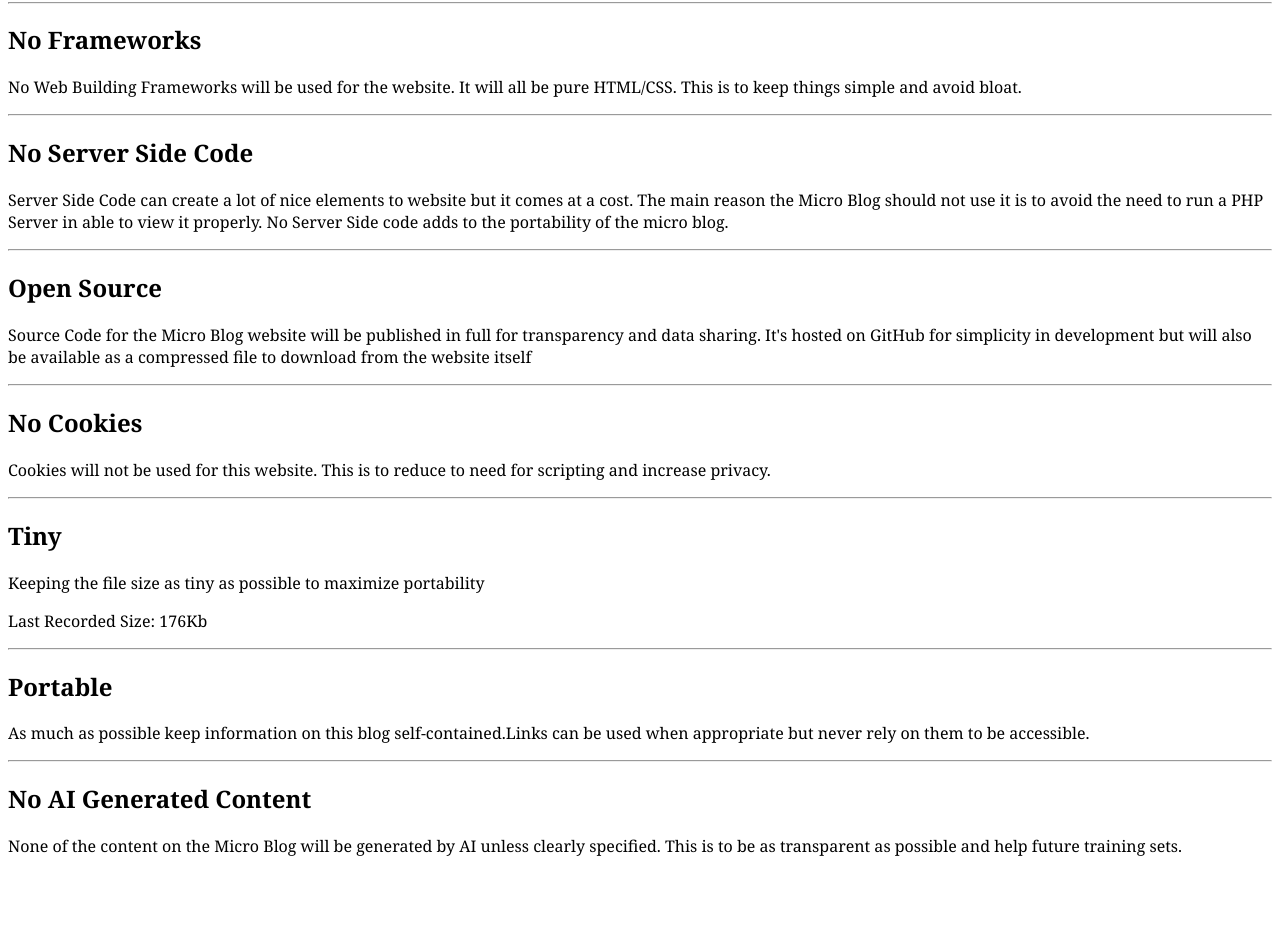
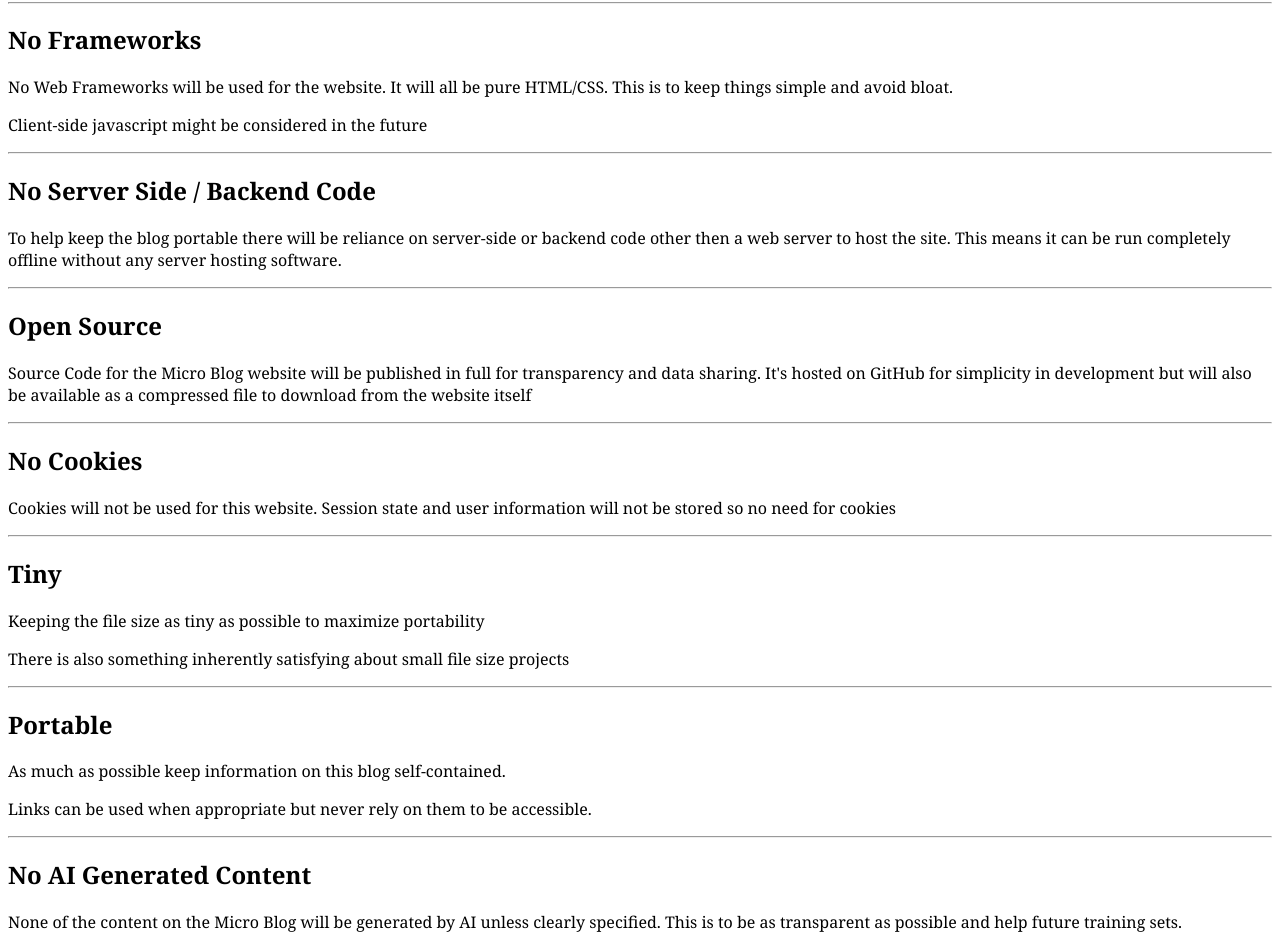
Before and after one commit to Paint-The-Night/MicroBlog, a plain HTML site: page pages/DesignPrinciples.html in a window 1280 px wide. Shown: the part 339-1288 px from the top of the page. Before the commit the page ends 1212 px from the top, so only its background shows below. Drawn offline with Linux system fonts and the light colour scheme.

Commit message:
- Cleaned Up Design Principles - Left/Right Div on the index

```diff
--- a/pages/DesignPrinciples.html
+++ b/pages/DesignPrinciples.html
@@ -30,12 +30,13 @@
             <hr>
 
             <h2>No Frameworks</h2>
-            <p>No Web Building Frameworks will be used for the website. It will all be pure HTML/CSS. This is to keep things simple and avoid bloat.</p>
+            <p>No Web Frameworks will be used for the website. It will all be pure HTML/CSS. This is to keep things simple and avoid bloat.</p>
+            <p>Client-side javascript might be considered in the future</p>
 
             <hr>
 
-            <h2>No Server Side Code</h2>
-            <p>Server Side Code can create a lot of nice elements to website but it comes at a cost. The main reason the Micro Blog should not use it is to avoid the need to run a PHP Server in able to view it properly. No Server Side code adds to the portability of the micro blog.</p>
+            <h2>No Server Side / Backend Code</h2>
+            <p>To help keep the blog portable there will be reliance on server-side or backend code other then a web server to host the site. This means it can be run completely offline without any server hosting software.</p>
 
             <hr>
 
@@ -45,18 +46,19 @@
             <hr>
 
             <h2>No Cookies</h2>
-            <p>Cookies will not be used for this website. This is to reduce to need for scripting and increase privacy.</p>
+            <p>Cookies will not be used for this website. Session state and user information will not be stored so no need for cookies</p>
 
             <hr>
 
             <h2>Tiny</h2>
             <p>Keeping the file size as tiny as possible to maximize portability</p>
-            <p>Last Recorded Size: 176Kb</p>
+            <p>There is also something inherently satisfying about small file size projects</p>
 
             <hr>
 
             <h2>Portable</h2>
-            <p>As much as possible keep information on this blog self-contained.Links can be used when appropriate but never rely on them to be accessible.</p>
+            <p>As much as possible keep information on this blog self-contained.</p>
+            <p>Links can be used when appropriate but never rely on them to be accessible.</p>
 
             <hr>
 
```
Also changed, not shown: index.html (+5 -2 lines).
